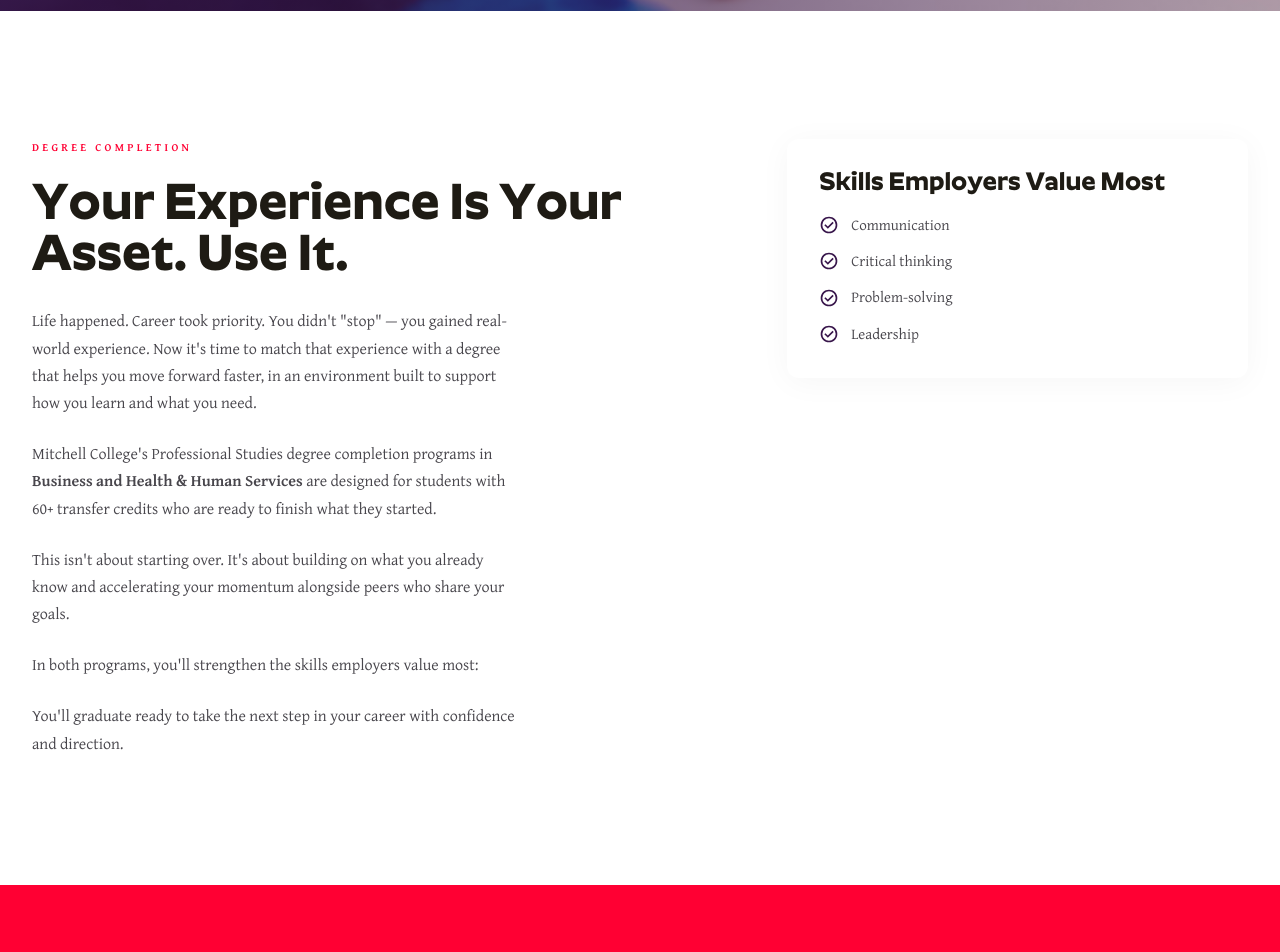
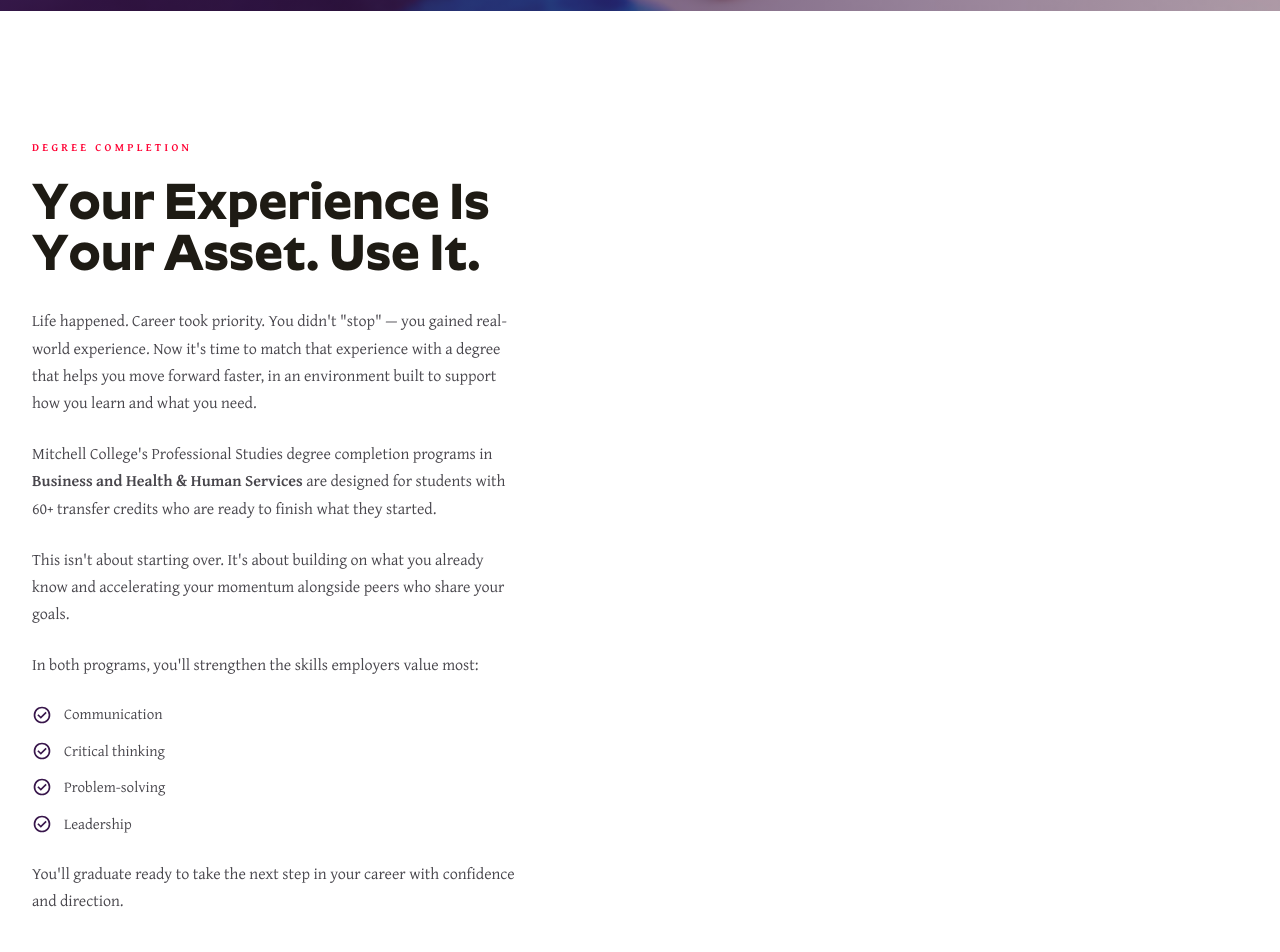
Before and after one commit to kyleavb/mitchell-random-vercel, a Next.js app: page / in a window 1280 px wide. Shown: the part 1420-2372 px from the top of the page. Built offline with nearby package versions, Linux system fonts and the light colour scheme.

Commit message:
update: move skills list inline into body copy, remove sidebar
Co-Authored-By: Claude Opus 4.6 <noreply@anthropic.com>

```diff
--- a/components/ExperienceSection.tsx
+++ b/components/ExperienceSection.tsx
@@ -10,25 +10,25 @@ export default function ExperienceSection({
   sidebarTitle,
   courses,
 }: Omit<ExperienceSectionData, "type">) {
+  // Insert courses list after the paragraph ending with ":"
+  const splitIndex = body.findIndex((p) => p.trimEnd().endsWith(":")) + 1;
+  const bodyBefore = splitIndex > 0 ? body.slice(0, splitIndex) : body;
+  const bodyAfter = splitIndex > 0 ? body.slice(splitIndex) : [];
+
   return (
     <section className="bg-white py-32 max-md:py-16">
       <Container>
-        <div className="grid grid-cols-[1.2fr_0.8fr] gap-16 items-start max-lg:grid-cols-1 max-lg:gap-12">
-          <div className="flex flex-col gap-6">
+        <div className="max-w-[65ch] flex flex-col gap-6">
           <Kicker>{kicker}</Kicker>
           <h2 className="text-on-surface">{heading}</h2>
-            {body.map((paragraph, i) => (
+          {bodyBefore.map((paragraph, i) => (
             <p
               key={i}
               className="text-on-surface-variant leading-[1.7]"
               dangerouslySetInnerHTML={{ __html: paragraph }}
             />
           ))}
-          </div>
-
-          <div className="flex flex-col gap-6">
-            <div className="bg-surface-container-lowest p-8 rounded-xl shadow-ambient flex flex-col gap-4">
-              <h3 className="text-on-surface">{sidebarTitle || "Sample Coursework"}</h3>
+          {courses.length > 0 && (
             <ul className="flex flex-col gap-3 list-none m-0 p-0">
               {courses.map((course, i) => (
                 <li
@@ -40,8 +40,14 @@ export default function ExperienceSection({
                 </li>
               ))}
             </ul>
-            </div>
-          </div>
+          )}
+          {bodyAfter.map((paragraph, i) => (
+            <p
+              key={`after-${i}`}
+              className="text-on-surface-variant leading-[1.7]"
+              dangerouslySetInnerHTML={{ __html: paragraph }}
+            />
+          ))}
         </div>
       </Container>
     </section>
```
Lines whose indentation alone changed are shown as unchanged.
